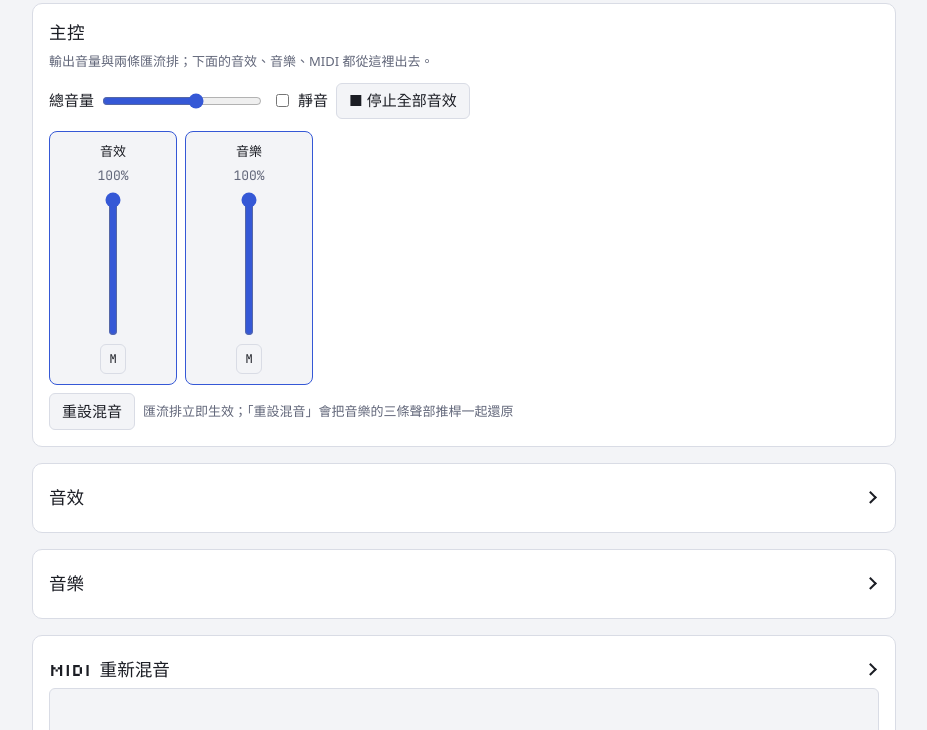
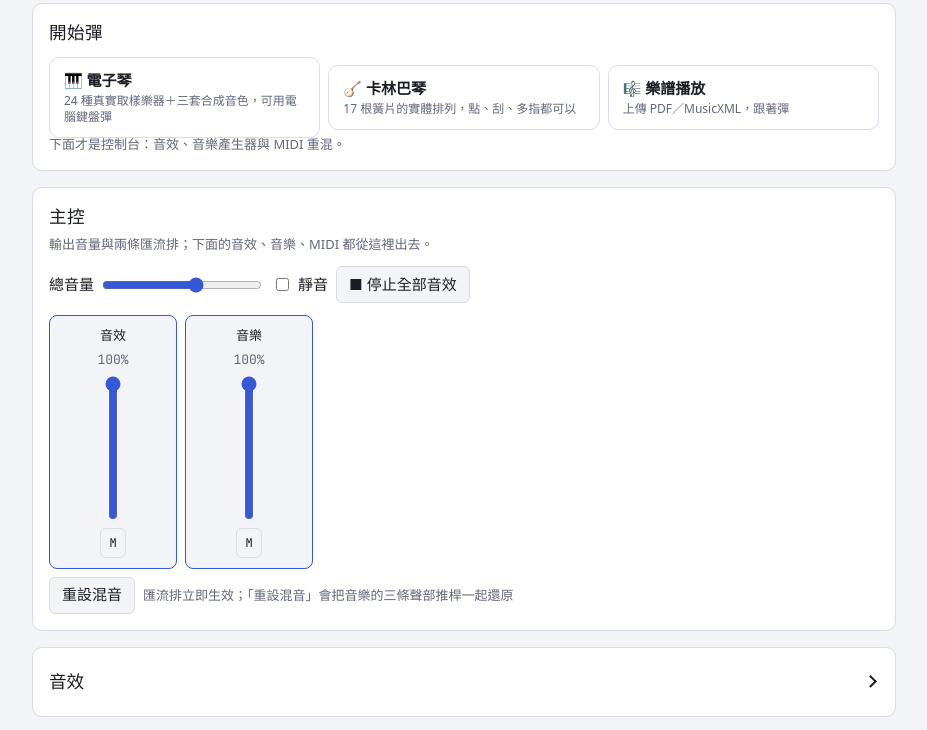
Before and after one commit to cormort/chiptune-audio, a website with bundled scripts: page index.html in a window 1280 px wide. Shown: the part 72-802 px from the top of the page, without its empty margins (176-1103 px from the left). Built offline with nearby package versions, Linux system fonts and the light colour scheme.

Commit message:
Open on an instrument, not on the control panel
The PWA's start_url is now keyboard.html, the manifest is named for the instrument app, and the shortcuts lead with 電子琴 and 卡林巴琴 (控制台 is the third). index.html - still the URL most people land on - gets a 開始彈 row at the top: three large tappable cards for the keyboard, the kalimba and the score player, with the console described underneath as what it is.

The card style (.biglink) lives in the shared theme.css, so the same row can be dropped on the other pages. Shell VERSION moved to v33; the media cache did not move, so this update costs 0.34 MB.

```diff
--- a/index.html
+++ b/index.html
@@ -86,6 +86,7 @@
   <header>
     <h1>chiptune-audio 控制台</h1>
     <nav class="nav" aria-label="區塊">
+      <a href="#playEntry">開始彈</a>
       <a href="#master">主控</a>
       <a href="#sfx">音效</a>
       <a href="#music">音樂</a>
@@ -94,6 +95,17 @@
       <a href="kalimba.html">卡林巴琴 →</a>
     </nav>
   </header>
+
+  <!-- 樂器入口：這一頁是進階工具，先讓想彈樂器的人一眼看到入口 -->
+  <section id="playEntry">
+    <h2>開始彈</h2>
+    <div class="row" role="group" aria-label="樂器">
+      <a class="biglink" href="keyboard.html">🎹 電子琴<span>24 種真實取樣樂器＋三套合成音色，可用電腦鍵盤彈</span></a>
+      <a class="biglink" href="kalimba.html">🪕 卡林巴琴<span>17 根簧片的實體排列，點、刮、多指都可以</span></a>
+      <a class="biglink" href="score.html">🎼 樂譜播放<span>上傳 PDF／MusicXML，跟著彈</span></a>
+    </div>
+    <p class="muted" style="margin:-.2rem 0 0">下面才是控制台：音效、音樂產生器與 MIDI 重混。</p>
+  </section>
 
   <!-- 主控：所有聲音都會經過的輸出層 -->
   <section id="master">
--- a/page/theme.css
+++ b/page/theme.css
@@ -63,3 +63,11 @@ label.inline { display: inline-flex; gap: 6px; align-items: center; }
 .nav { display: flex; flex-wrap: wrap; gap: 4px 12px; font-size: 14px; }
 .nav a { text-decoration: none; }
 .nav a:hover { text-decoration: underline; }
+
+/* 樂器入口：一整塊可點的大按鈕（比一排小按鈕好按，手機上也看得懂） */
+.biglink { display: flex; flex-direction: column; gap: 2px; flex: 1 1 12rem; min-width: 10rem;
+           padding: 12px 14px; border: 1px solid var(--line); border-radius: 10px;
+           background: var(--panel); color: var(--text); text-decoration: none; font-weight: 600;
+           font-size: 15px; line-height: 1.35; }
+.biglink span { font-weight: 400; font-size: 12px; color: var(--muted); }
+.biglink:hover { border-color: var(--accent); color: var(--accent); }
--- a/sw.js
+++ b/sw.js
@@ -7,7 +7,7 @@
 // `cache-control: max-age=600`, and without it a freshly deployed worker would
 // precache whatever the browser still had lying around — the app would then
 // serve a mix of two versions for up to ten minutes.
-const VERSION = 'v32';
+const VERSION = 'v33';
 /** 外殼（HTML／JS／CSS）每次部署都換。 */
 const APP_CACHE = `chiptune-app-${VERSION}`;
 /** 音檔（鼓組、卡林巴、長笛、弦樂群、吉他…約 9.5 MB）用**清單的雜湊**當版本：
```
Also changed, not shown: manifest.webmanifest.
